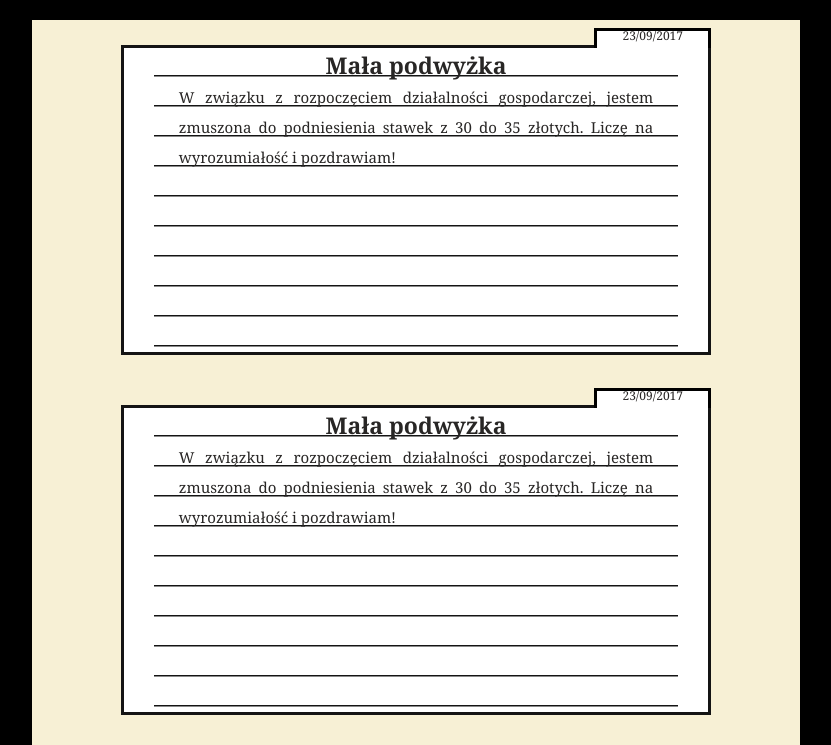
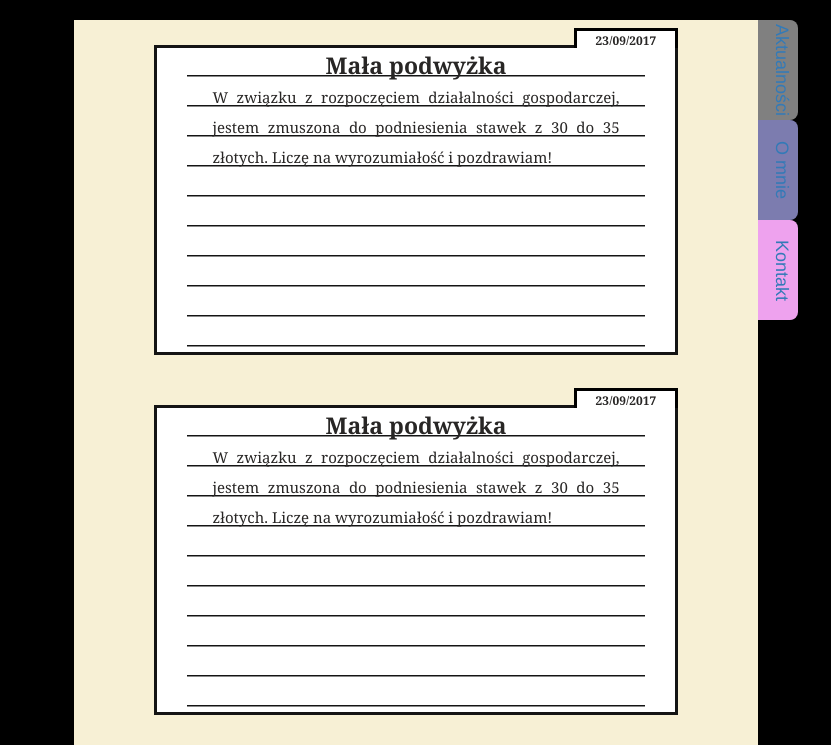
Before and after one commit to chuckstermajster/English-Tutor-Site, a plain HTML site: page Index.html in a window 1280 px wide. Shown: the top 745 px of the page, without its empty margins (224-1055 px from the left). Drawn offline with nearby package versions, Linux system fonts and the light colour scheme.

Commit message:
create nav bar

```diff
--- a/Index.html
+++ b/Index.html
@@ -1,5 +1,6 @@
 <!DOCTYPE html>
 <html lang="en">
+
 <head>
     <title></title>
     <meta charset="UTF-8">
@@ -36,53 +37,68 @@
         </nav>
     </div>
 -->
+    <div class="container">
+
 
 
         <div class="container" id="body-container">
+                <div class="my-navbar">
+                        <ul>
+                            <li  class="first" id="active"><a href="#">Aktualności</a></li>
+                            <li id="second"><a>O mnie</a></li>
+                            <li id="third"><a>Kontakt</a></li>
+                        </ul>
+                    </div>
 
 
 
-    <div class="paper" id= "instructions">
+            <div class="paper" id="instructions">
 
                 <div class="right-margin"></div>
                 <div class="date">23/09/2017</div>
                 <div class="header">Mała podwyżka</div>
-        W związku z rozpoczęciem działalności gospodarczej, jestem zmuszona do podniesienia stawek z 30 do 35 złotych. Liczę na wyrozumiałość i pozdrawiam!
+                W związku z rozpoczęciem działalności gospodarczej, jestem zmuszona do podniesienia stawek z 30 do 35 złotych. Liczę na wyrozumiałość
+                i pozdrawiam!
 
             </div>
 
 
 
-    <div class="paper" id= "instructions">
+            <div class="paper" id="instructions">
 
                 <div class="right-margin"></div>
                 <div class="date">23/09/2017</div>
                 <div class="header">Mała podwyżka</div>
-        W związku z rozpoczęciem działalności gospodarczej, jestem zmuszona do podniesienia stawek z 30 do 35 złotych. Liczę na wyrozumiałość i pozdrawiam!
+                W związku z rozpoczęciem działalności gospodarczej, jestem zmuszona do podniesienia stawek z 30 do 35 złotych. Liczę na wyrozumiałość
+                i pozdrawiam!
 
             </div>
 
 
 
-    <div class="paper" id= "instructions">
+            <div class="paper" id="instructions">
 
                 <div class="right-margin"></div>
                 <div class="date">23/09/2017</div>
                 <div class="header">Mała podwyżka</div>
-        W związku z rozpoczęciem działalności gospodarczej, jestem zmuszona do podniesienia stawek z 30 do 35 złotych. Liczę na wyrozumiałość i pozdrawiam!
+                W związku z rozpoczęciem działalności gospodarczej, jestem zmuszona do podniesienia stawek z 30 do 35 złotych. Liczę na wyrozumiałość
+                i pozdrawiam!
 
             </div>
 
 
 
-    <div class="paper" id= "instructions">
+            <div class="paper" id="instructions">
 
                 <div class="right-margin"></div>
                 <div class="date">23/09/2017</div>
                 <div class="header">Mała podwyżka</div>
-        W związku z rozpoczęciem działalności gospodarczej, jestem zmuszona do podniesienia stawek z 30 do 35 złotych. Liczę na wyrozumiałość i pozdrawiam!
+                W związku z rozpoczęciem działalności gospodarczej, jestem zmuszona do podniesienia stawek z 30 do 35 złotych. Liczę na wyrozumiałość
+                i pozdrawiam!
 
             </div>
+        </div>
+
     </div>
 
 
@@ -105,4 +121,5 @@
     <script src="https://maxcdn.bootstrapcdn.com/bootstrap/3.3.7/js/bootstrap.min.js"></script>
 
 </body>
+
 </html>
--- a/css/MyCss.css
+++ b/css/MyCss.css
@@ -7,11 +7,8 @@ body {
 
 }
 
-p {
-    -webkit-writing-mode: vertical-rl !important;
-    writing-mode: vertical-rl !important;
-    -webkit-text-orientation: mixed !important;
-    text-orientation: mixed;
+li {
+    display: inline-block;
 }
 
 
@@ -24,7 +21,98 @@ p {
    padding-top: 10px;
    padding-bottom: 100px;
    margin-bottom: 40px;
+   z-index: 0;
+
 }
+
+.my-navbar {
+
+
+    writing-mode: vertical-rl;
+    text-orientation: sideways;
+    position: absolute;
+    right: 0;
+    top: 0;
+    font-size: 18px;
+    text-align: center;
+
+
+
+
+
+}
+
+ul {
+    display: flex;
+    padding: 0;
+    margin: 0;
+    left: 40px;
+    position: relative;
+
+
+
+}
+
+.first {
+    background: #F7F0D5;
+    border-top-right-radius: 8px;
+    border-bottom-right-radius: 8px;
+    width: 40px;
+    text-align: bottom;
+    padding: 4px;
+
+
+
+
+
+}
+
+.first:hover {
+    color: gainsboro;
+    background: goldenrod;
+}
+
+#active {
+    background-color: gray;
+}
+.active:hover{
+    background-color: gray;
+}
+
+#second{
+    background: #7C7CAF;
+    border-top-right-radius: 8px;
+    border-bottom-right-radius: 8px;
+    width: 40px;
+    text-align: bottom;
+    padding: 4px;
+    min-height: 100px;
+
+}
+#third {
+    background: #EEA2EE;
+    border-bottom-right-radius: 8px;
+    border-top-right-radius: 8px;
+    width: 40px;
+    text-align: bottom;
+    padding: 4px;
+    min-height: 100px;
+}
+
+
+
+#third:hover {
+    color: gainsboro;
+    background: goldenrod;
+}
+
+#second:hover {
+    color: gainsboro;
+    background: goldenrod;
+}
+
+
+
 
 
 
@@ -41,12 +129,11 @@ p {
 }
 .paper {
 
-padding:4px 55px 27px;
+padding: 4px 55px 27px;
 word-wrap: break-word;
 text-align: justify;
 
 min-height: 310px;
-width: 100%;
 position: relative;
 border: 3px solid rgb(20, 20, 20);
 background: white;
@@ -90,9 +177,10 @@ box-sizing: border-box;
     border: 3px solid black;
     font-size: 12px;
     text-align: center;
-    padding-top: 5px;
+    padding-top: 10px;
     margin: 0;
     line-height: 0;
+    font-weight: 800;
 }
 
 .date::before {
@@ -103,8 +191,6 @@ box-sizing: border-box;
     background-color: white;
     bottom: -3px;
     left: 0;
-
-
 }
 
 @media only screen and (max-width: 768px) {
```
Lines whose indentation alone changed are shown as unchanged.
